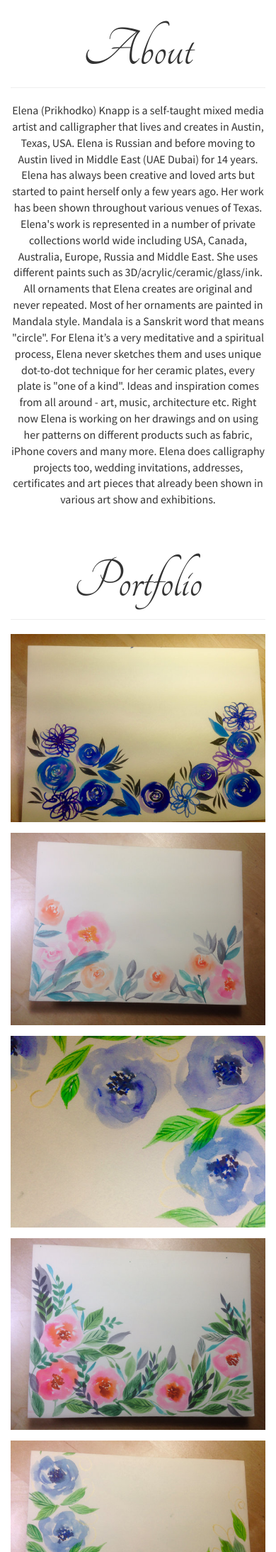
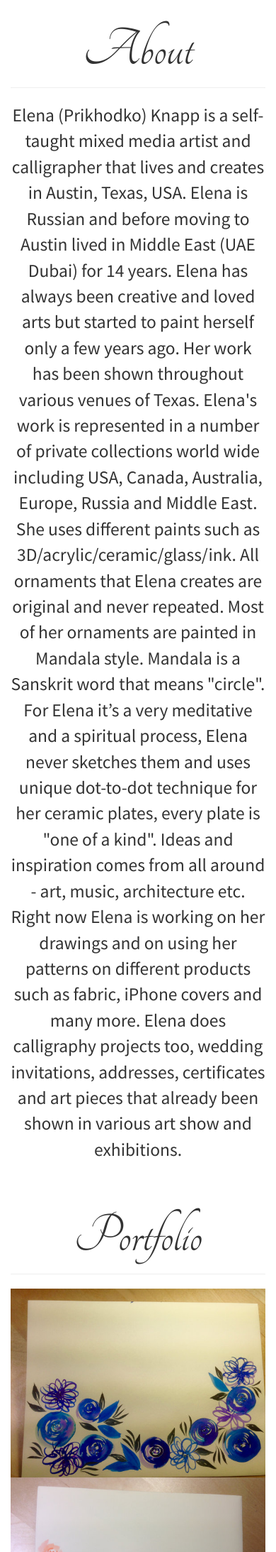
Before and after one commit to bradleygamboa/Elena-Knapp-Portfolio, a PHP site: page / in a window 390 px wide. Shown: the part 54-2240 px from the top of the page at 71% size. Run offline with PHP 8.4, Linux system fonts and the light colour scheme.

Commit message:
adjusted mq

```diff
--- a/css/main.css
+++ b/css/main.css
@@ -14,25 +14,3 @@ nav{
 	background-color: blue;
 	width: 100%;
 }
-/* Responsive Styles */
-
-@media(max-width:991px) {
-    .customer-img,
-    .img-related {
-        margin-bottom: 30px;
-    }
-}
-
-@media(max-width:767px) {
-    .img-portfolio {
-        margin-bottom: 15px;
-    }
-
-    header.carousel .carousel {
-        height: 70%;
-    }
-    #aboutParagraph{
-    font-size: 16px;
-}
-
-}
```
